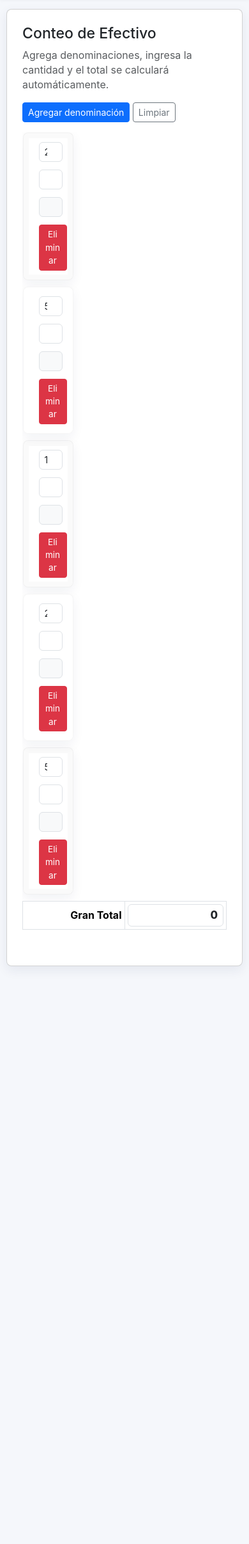
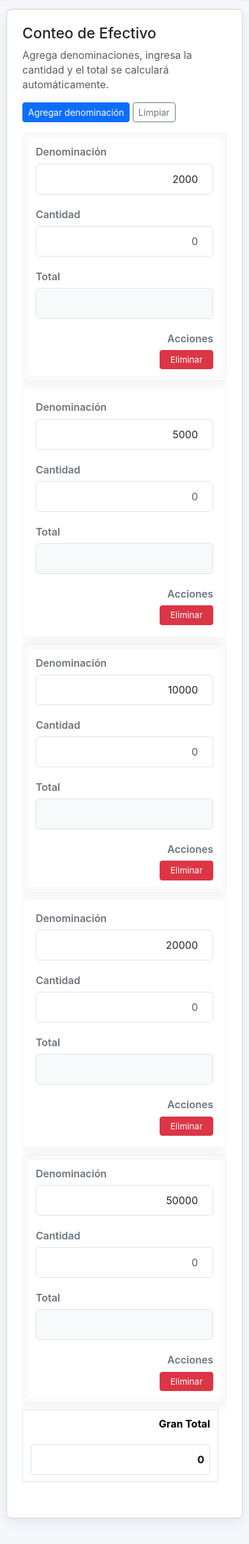
Before and after one commit to Leobor91/Finanzas-Personales-, a Flask app: page /ui/cash-count in a window 390 px wide. Shown: the part 72-2485 px from the top of the page at 64% size. Run offline with Flask 2, Linux system fonts and the light colour scheme; the visitor is signed in with stand-in values (Sample User, id 1); data that the repository does not hold is empty; some libraries are stand-ins or nearby versions.

Commit message:
feat: improve responsive design for cash count table and enhance input accessibility

```diff
--- a/src/static/css/styles.css
+++ b/src/static/css/styles.css
@@ -284,13 +284,25 @@ button:focus, .form-control:focus, .form-select:focus, a:focus { outline: none;
 @media (max-width: 520px) {
   .table-responsive thead { display: none; }
   .table-responsive tbody tr { display: block; margin-bottom: 10px; border-radius: 8px; background: rgba(255,255,255,0.98); box-shadow: var(--card-shadow); padding: 8px; }
-  .table-responsive tbody td { display: flex; justify-content: space-between; padding: 8px 10px; border: none; align-items: center; }
-  .table-responsive tbody td::before { content: attr(data-label); display: inline-block; font-weight: 600; color: var(--muted); margin-right: 8px; max-width: 40%; }
+  .table-responsive tbody td { display: flex; flex-direction: column; justify-content: flex-start; padding: 8px 10px; border: none; align-items: stretch; }
+  .table-responsive tbody td::before { content: attr(data-label); display: block; font-weight: 600; color: var(--muted); margin: 0 0 6px 0; max-width: 100%; }
   .table-responsive tbody td.actions { display: flex; gap: 6px; justify-content: flex-end; }
   .table-responsive tbody td.actions .btn { padding: 6px 8px; font-size: 0.85rem; min-width: 36px; }
   .table-responsive tbody td:last-child { border-bottom: none; }
   /* Ensure long descriptions wrap and do not force width */
   .table-responsive tbody td { white-space: normal; word-break: break-word; }
+}
+
+/* Ensure denom-table occupies full width and inputs expand on small screens */
+@media (max-width: 576px) {
+  .denom-table { display: block !important; width: 100% !important; table-layout: auto !important; }
+  .denom-table thead, .denom-table colgroup { display: none !important; }
+  .denom-table tbody, .denom-table tr { display: block !important; width: 100% !important; }
+  .denom-table td { display: block !important; width: 100% !important; padding: 10px 12px !important; box-sizing: border-box; }
+  .denom-table td::before { display: block; margin-bottom: 6px; }
+  .denom-table input.form-control { width: 100% !important; max-width: 100% !important; box-sizing: border-box; }
+  .denom-table .actions { display: block; text-align: right; }
+  .denom-table .actions .btn { width: auto; display: inline-block; }
 }
 
 /* Tidy the 'Actualizar' button and controls in the history toolbar on small screens */
@@ -476,3 +488,25 @@ button:focus, .form-control:focus, .form-select:focus, a:focus { outline: none;
   transform: none !important;
   cursor: default;
 }
+
+/* Improved touch targets for cash count table */
+#denomTable input.form-control {
+  height: 42px; /* larger inputs for easier tapping */
+}
+
+#denomTable .remove {
+  min-width: 84px; /* avoid wrapping the button text on small screens */
+  white-space: nowrap;
+}
+
+/* Slightly larger inputs on very small screens */
+@media (max-width: 576px) {
+  #denomTable input.form-control {
+    height: 48px;
+    font-size: 1rem;
+  }
+  .denom-table .actions .btn {
+    min-width: 84px;
+    white-space: nowrap;
+  }
+}
--- a/src/templates/cash_count.html
+++ b/src/templates/cash_count.html
@@ -23,7 +23,7 @@
       </div>
 
       <div class="table-responsive">
-        <table id="denomTable" class="table table-sm table-bordered">
+        <table id="denomTable" class="table table-sm table-bordered denom-table">
           <thead>
             <tr>
               <th style="width:40%">Denominación</th>
@@ -79,10 +79,10 @@
       function addRow(denom='', qty=''){
         const tr = document.createElement('tr');
         tr.innerHTML = `
-          <td><input class="form-control form-control-sm denom" type="number" step="any" min="0" value="${denom}"></td>
-          <td><input class="form-control form-control-sm qty" type="number" step="1" min="0" value="${qty}"></td>
-          <td><input class="form-control form-control-sm total" readonly></td>
-          <td><button class="btn btn-sm btn-danger remove">Eliminar</button></td>
+          <td data-label="Denominación"><input class="form-control form-control-sm denom" type="number" inputmode="decimal" step="any" min="0" value="${denom}" placeholder="0"></td>
+          <td data-label="Cantidad"><input class="form-control form-control-sm qty" type="number" inputmode="numeric" step="1" min="0" value="${qty}" placeholder="0"></td>
+          <td data-label="Total"><input class="form-control form-control-sm total" readonly aria-readonly="true" value=""></td>
+          <td data-label="Acciones" class="actions"><button type="button" class="btn btn-sm btn-danger remove" aria-label="Eliminar fila">Eliminar</button></td>
         `;
         table.appendChild(tr);
 
@@ -123,7 +123,7 @@
           if(val > 0){
             try{
               await fetch('/denominations', { method: 'POST', headers: {'Content-Type':'application/json'}, body: JSON.stringify({ value: val }) });
-              // optionally show a subtle saved style
+              // subtle saved style
               el.classList.add('border-success');
               setTimeout(()=> el.classList.remove('border-success'), 900);
             }catch(e){ /* ignore save errors */ }
```
